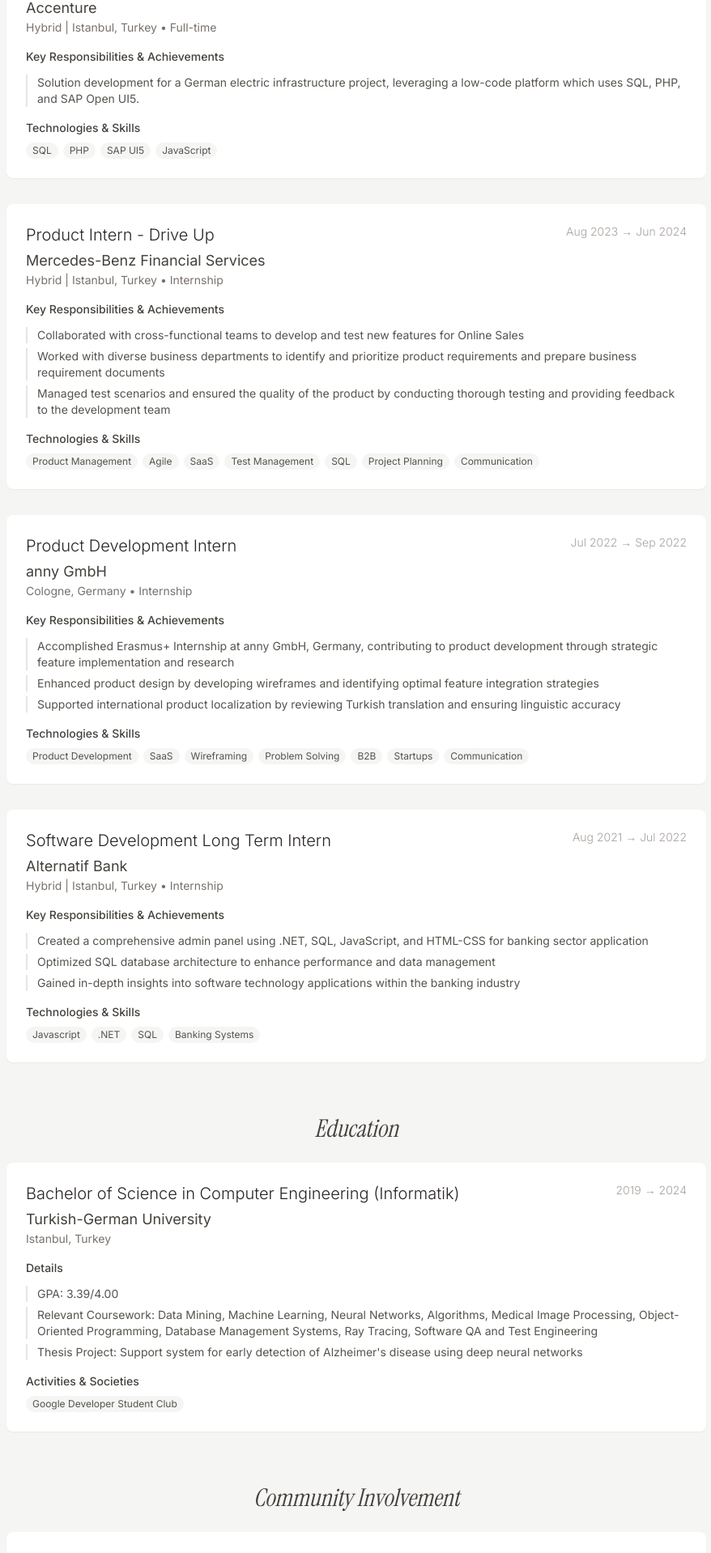
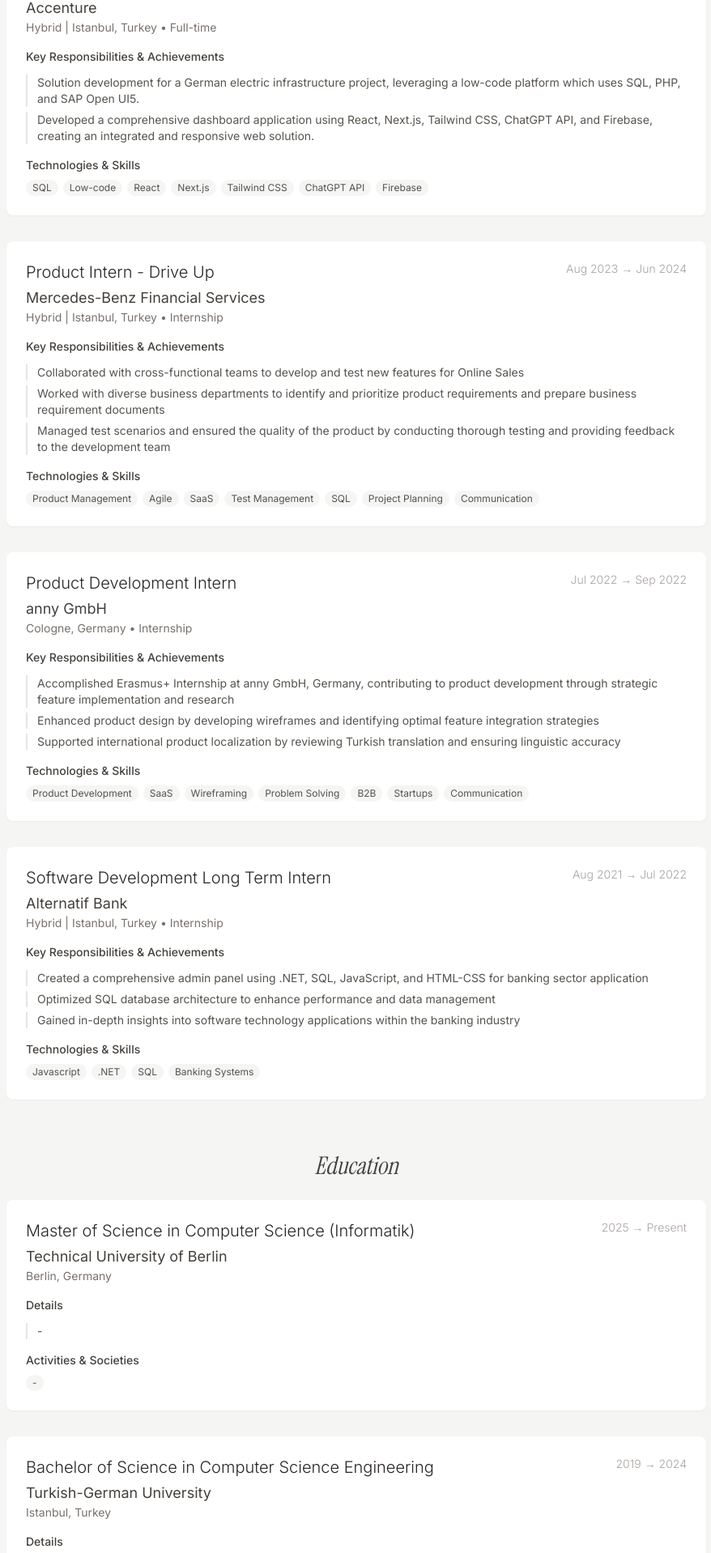
Before and after one commit to senemdilli/mywebsite, a Next.js app: page /experiences in a window 1280 px wide. Shown: the part 379-2297 px from the top of the page at 81% size, without its empty margins (200-1078 px from the left). Built offline with nearby package versions, Linux system fonts and the light colour scheme.

Commit message:
data & page nav changes

```diff
--- a/src/app/experiences/data.ts
+++ b/src/app/experiences/data.ts
@@ -6,9 +6,10 @@
       location: "Hybrid | Istanbul, Turkey",
       period: "Aug 2024 → Now",
       details: [
-        "Solution development for a German electric infrastructure project, leveraging a low-code platform which uses SQL, PHP, and SAP Open UI5."
+        "Solution development for a German electric infrastructure project, leveraging a low-code platform which uses SQL, PHP, and SAP Open UI5.",
+        "Developed a comprehensive dashboard application using React, Next.js, Tailwind CSS, ChatGPT API, and Firebase, creating an integrated and responsive web solution."
       ],
-      technologies: ["SQL", "PHP", "SAP UI5", "JavaScript"],
+      technologies: ["SQL", "Low-code", "React", "Next.js", "Tailwind CSS", "ChatGPT API", "Firebase"],
       type: "Full-time"
     },
     {
@@ -58,7 +59,18 @@
   const education = [
     {
       icon: "✧",
-      degree: "Bachelor of Science in Computer Engineering (Informatik)",
+      degree: "Master of Science in Computer Science (Informatik)",
+      school: "Technical University of Berlin",
+      location: "Berlin, Germany",
+      period: "2025 → Present",
+      details: [
+        "-"
+      ],
+      activities: ["-"]
+    },
+    {
+      icon: "✧",
+      degree: "Bachelor of Science in Computer Science Engineering",
       school: "Turkish-German University",
       location: "Istanbul, Turkey",
       period: "2019 → 2024",
@@ -68,7 +80,7 @@
         "Thesis Project: Support system for early detection of Alzheimer's disease using deep neural networks"
       ],
       activities: ["Google Developer Student Club"]
-    },
+    }
   ]
 
   const volunteer = [
--- a/src/app/page.tsx
+++ b/src/app/page.tsx
@@ -57,29 +57,29 @@
           initial={{ opacity: 0, y: 20 }}
           animate={{ opacity: 1, y: 0 }}
           transition={{ delay: 0.5, duration: 0.5 }}
-          className="flex justify-center items-center gap-6"
+          className="flex flex-col sm:flex-row justify-center items-center gap-4 sm:gap-6 w-full px-4 sm:px-0"
         >
           <Link
             href="/experiences"
-            className="inline-block px-6 py-3 text-sm font-medium text-neutral-100 bg-neutral-700 rounded-full transition-all hover:bg-neutral-800 hover:scale-105"
+            className="w-full sm:w-auto text-center inline-block px-6 py-3 text-sm font-medium text-neutral-100 bg-neutral-700 rounded-full transition-all hover:bg-neutral-800 hover:scale-105"
           >
             Experience
           </Link>
           <Link
             href="/projects"
-            className="inline-block px-6 py-3 text-sm font-medium text-neutral-100 bg-neutral-700 rounded-full transition-all hover:bg-neutral-800 hover:scale-105"
+            className="w-full sm:w-auto text-center inline-block px-6 py-3 text-sm font-medium text-neutral-100 bg-neutral-700 rounded-full transition-all hover:bg-neutral-800 hover:scale-105"
           >
             Projects
           </Link>
           <Link
             href="#contact"
-            className="inline-block px-6 py-3 text-sm font-medium text-neutral-100 bg-neutral-700 rounded-full transition-all hover:bg-neutral-800 hover:scale-105"
+            className="w-full sm:w-auto text-center inline-block px-6 py-3 text-sm font-medium text-neutral-100 bg-neutral-700 rounded-full transition-all hover:bg-neutral-800 hover:scale-105"
           >
             Contact
           </Link>
           <Link
             href="/aboutme"
-            className="inline-block px-6 py-3 text-sm font-medium text-neutral-100 bg-neutral-700 rounded-full transition-all hover:bg-neutral-800 hover:scale-105"
+            className="w-full sm:w-auto text-center inline-block px-6 py-3 text-sm font-medium text-neutral-100 bg-neutral-700 rounded-full transition-all hover:bg-neutral-800 hover:scale-105"
           >
             About Me
           </Link>
```
